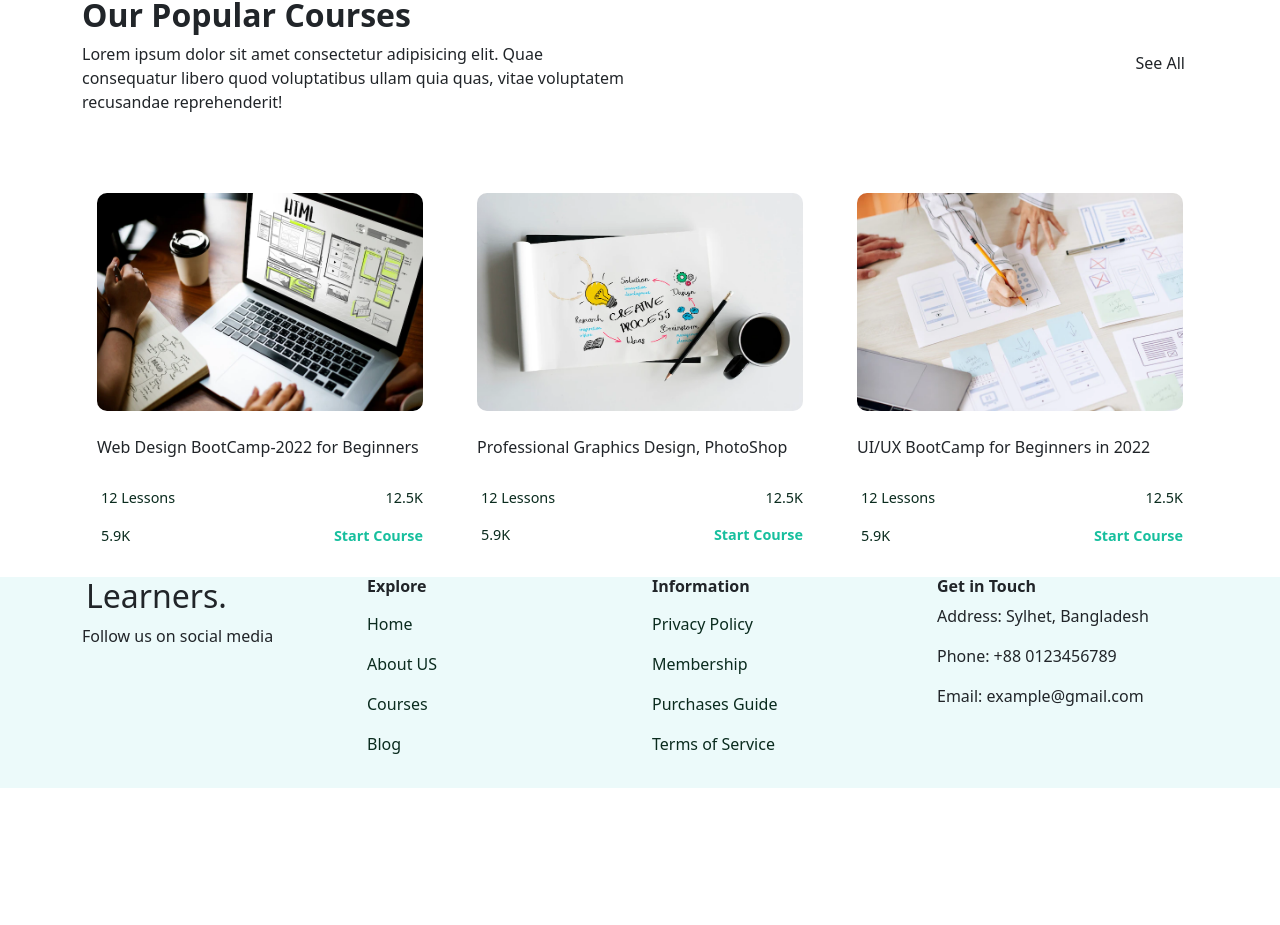
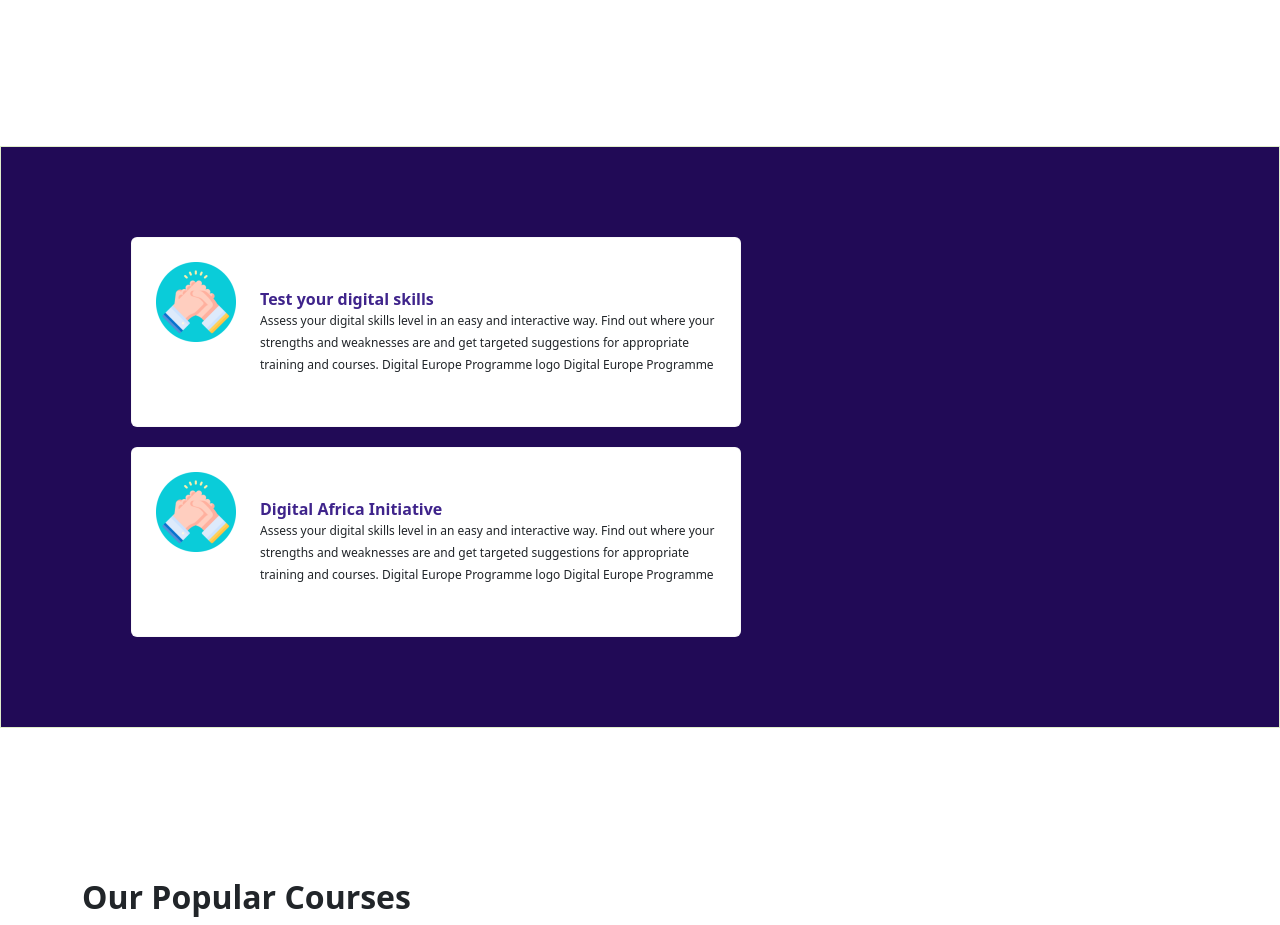
Before and after one commit to Olu-martins/Snap_app, a React (Create React App) app: page / in a window 1280 px wide. Shown: the part 1162-2087 px from the top of the page. Before the commit the page ends 1950 px from the top, so only its background shows below. Built offline with nearby package versions, Linux system fonts and the light colour scheme; no server answers; sample sign-in values are in the browser's storage.

Commit message:
started skill section

```diff
--- a/src/Components/Dashboard.js
+++ b/src/Components/Dashboard.js
@@ -2,16 +2,14 @@ import React, { useState } from "react";
 import { Card, Button, Alert } from "react-bootstrap";
 import { Link } from "react-router-dom";
 import { useAuth } from "./Contexts/AuthContext";
-
 import { useNavigate } from "react-router-dom";
-
 import Header from "./Header/Header";
 import HeroSection from "./Hero-Section/HeroSection";
 import Courses from "./Courses-section/Courses";
-
 import Footer from "./Footer/Footer";
 import './Dashboard.css'
 import { Interests } from "./Interests/Interests";
+import Digitalskill from "./Digital-Skill/DigitalSkill";
 
 
 export default function Dashboard() {
@@ -48,8 +46,8 @@ export default function Dashboard() {
 			<Header />
 			<HeroSection />
 			<Interests />
+			<Digitalskill />
 			<Courses />
-
 			<Footer />
 		</>
 	);
--- /dev/null
+++ b/src/Components/Digital-Skill/DigitalSkill.jsx
@@ -0,0 +1,17 @@
+import React from "react";
+import Skilltest from "./DigitalSkills/Skilltest";
+import './Digitalskill.css'
+import DigitalAfrica from "./DigitalSkills/DigitalAfrica";
+
+const Digitalskill = () => {
+  return (
+
+      <div className="digitalskill">
+          <Skilltest />
+          <DigitalAfrica />
+
+      </div>
+  );
+};
+
+export default Digitalskill;
--- /dev/null
+++ b/src/Components/Digital-Skill/DigitalSkills/DigitalAfrica.jsx
@@ -0,0 +1,26 @@
+import React from "react";
+import { Image, InterestCardWrapper } from "../DigitalSkillsCard/digitalSkillsCard.styles";
+import pic from "../../../assests/images/hands_illustration.png";
+
+const DigitalAfrica = ({ cardImage, cartText }) => {
+  return (
+    <InterestCardWrapper>
+      <div className="card_image_wrapper">
+        <Image src={cardImage || pic} alt={"image"} />
+      </div>
+      <span className="card_text_wrapper">
+        {" "}
+        <div className="title">{cartText || "Digital Africa Initiative"}</div>
+        <div className="body">
+          {cartText ||
+            `Assess your digital skills level in an easy and interactive way.
+             Find out where your strengths and weaknesses are and get targeted
+              suggestions for appropriate training and courses. Digital Europe Programme logo Digital Europe Programme
+`}
+        </div>
+      </span>
+    </InterestCardWrapper>
+  );
+};
+
+export default DigitalAfrica;
--- /dev/null
+++ b/src/Components/Digital-Skill/DigitalSkills/Skilltest.jsx
@@ -0,0 +1,26 @@
+import React from "react";
+import { Image, InterestCardWrapper } from "../DigitalSkillsCard/digitalSkillsCard.styles";
+import pic from "../../../assests/images/hands_illustration.png";
+
+const Skilltest = ({ cardImage, cartText }) => {
+  return (
+    <InterestCardWrapper>
+      <div className="card_image_wrapper">
+        <Image src={cardImage || pic} alt={"image"} />
+      </div>
+      <span className="card_text_wrapper">
+        {" "}
+        <div className="title">{cartText || "Test your digital skills"}</div>
+        <div className="body">
+          {cartText ||
+            `Assess your digital skills level in an easy and interactive way.
+             Find out where your strengths and weaknesses are and get targeted
+              suggestions for appropriate training and courses. Digital Europe Programme logo Digital Europe Programme
+`}
+        </div>
+      </span>
+    </InterestCardWrapper>
+  );
+};
+
+export default Skilltest;
--- a/src/Components/Digital-Skill/DigitalSkillsCard/digitalSkillsCard.styles.js
+++ b/src/Components/Digital-Skill/DigitalSkillsCard/digitalSkillsCard.styles.js
@@ -4,7 +4,7 @@ import { colors, fontSizes, fontWeight } from "../../../lib/theme";
 
 export const InterestCardWrapper = styled("section")`
   padding: 24px;
-  width: 552px;
+  width: 610px;
   height: 190px;
   display: -webkit-box;
   display: -ms-flexbox;
@@ -16,6 +16,7 @@ export const InterestCardWrapper = styled("section")`
   border: 0.1px solid #8080800f;
   background-color: ${colors.text};
   transition: all 100ms ease-in-out;
+  margin: 10px;
 
   &:hover {
     box-shadow: 0px 0px 5px -2px ${colors.secondary};
--- /dev/null
+++ b/src/Components/Digital-Skill/Digitalskill.css
@@ -0,0 +1,13 @@
+.digitalskill{
+    display: flex;
+    flex-wrap: wrap;
+    padding: 80px 120px 80px 120px;
+    background: rgb(33, 10, 86);
+    border: 0.1px solid rgb(224, 237, 203);
+    margin: auto;
+    z-index: 4;
+    /* margin-top: -100px; */
+    max-width: 100%;
+    /* border-radius: 6px; */
+    margin-bottom: 150px;
+}
--- a/src/Components/Interests/Interests.css
+++ b/src/Components/Interests/Interests.css
@@ -9,6 +9,5 @@
     margin-top: -100px;
     max-width: 85%;
     border-radius: 6px;
-
-
+    margin-bottom: 150px;
 }
```
